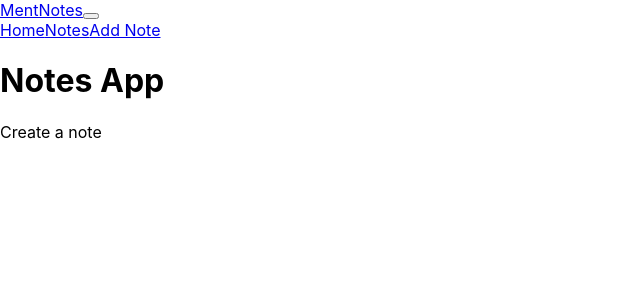
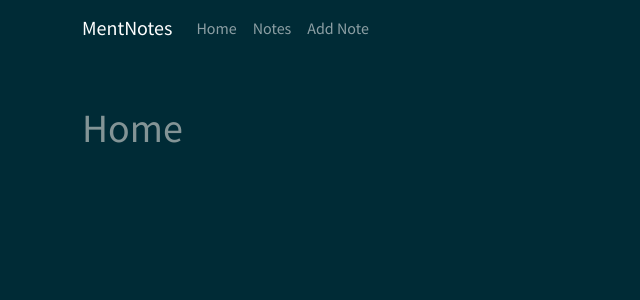
Before and after one commit to HananM93/frontend-react, a React (Create React App) app: page / in a window 1280 px wide. Shown: the top 300 px of the page, without its empty margins (0-640 px from the left). Built offline with nearby package versions, Linux system fonts and the light colour scheme; no server answers.

Commit message:
all routes work

```diff
--- a/src/App.js
+++ b/src/App.js
@@ -1,4 +1,4 @@
-// import "bootswatch/dist/solar/bootstrap.min.css";
+import "bootswatch/dist/solar/bootstrap.min.css";
 
 import Main from "./components/Main";
 import Header from "./components/Header"
--- a/src/components/Main.js
+++ b/src/components/Main.js
@@ -1,23 +1,23 @@
 import { Routes, Route } from "react-router-dom";
 import { useState, useEffect } from "react";
 import Create from "../pages/Create";
+import Home from "../pages/Home";
 import Notes from "../pages/Notes";
-import Home from "../pages/Home";
 
-const URL = "http://localhost:8000/notes/";
+
 
 const Main = () => {
   const [notes, setNotes] = useState(null);
 
   // INDEX
   const getNotes = async () => {
-    const data = await fetch(URL).then((res) => res.json());
+    const data = await fetch("http://localhost:8000/notes/").then((res) => res.json());
     setNotes(data);
   };
 
    // CREATE
    const createNotes = async (note) => {
-    await fetch(URL, {
+    await fetch("http://localhost:8000/notes/note/", {
       method: "POST",
       headers: {
         "Content-Type": "application/json",
@@ -28,7 +28,7 @@ const Main = () => {
   };
   // UPDATE
   const updateNotes = async (note, id) => {
-    await fetch(URL + id, {
+    await fetch("http://localhost:8000/notes/" + id, {
       method: "PUT",
       headers: {
         "Content-Type": "application/json",
@@ -40,7 +40,7 @@ const Main = () => {
 
     // DELETE
     const deleteNotes = async (id) => {
-        await fetch(URL + id, { method: "DELETE" });
+        await fetch("http://localhost:8000/notes/" + id, { method: "DELETE" });
         getNotes();
       };
 
--- a/src/pages/Home.js
+++ b/src/pages/Home.js
@@ -4,8 +4,8 @@ import { Container } from 'react-bootstrap'
 const Home = () => {
   return (
     <Container>
-      <h1 className='mt-5'>Notes App</h1>
-      <p>Create a note </p>
+      <h1 className='mt-5'>Home</h1>
+      {/* <p>Create a note </p> */}
     </Container>
   )
 }
```
